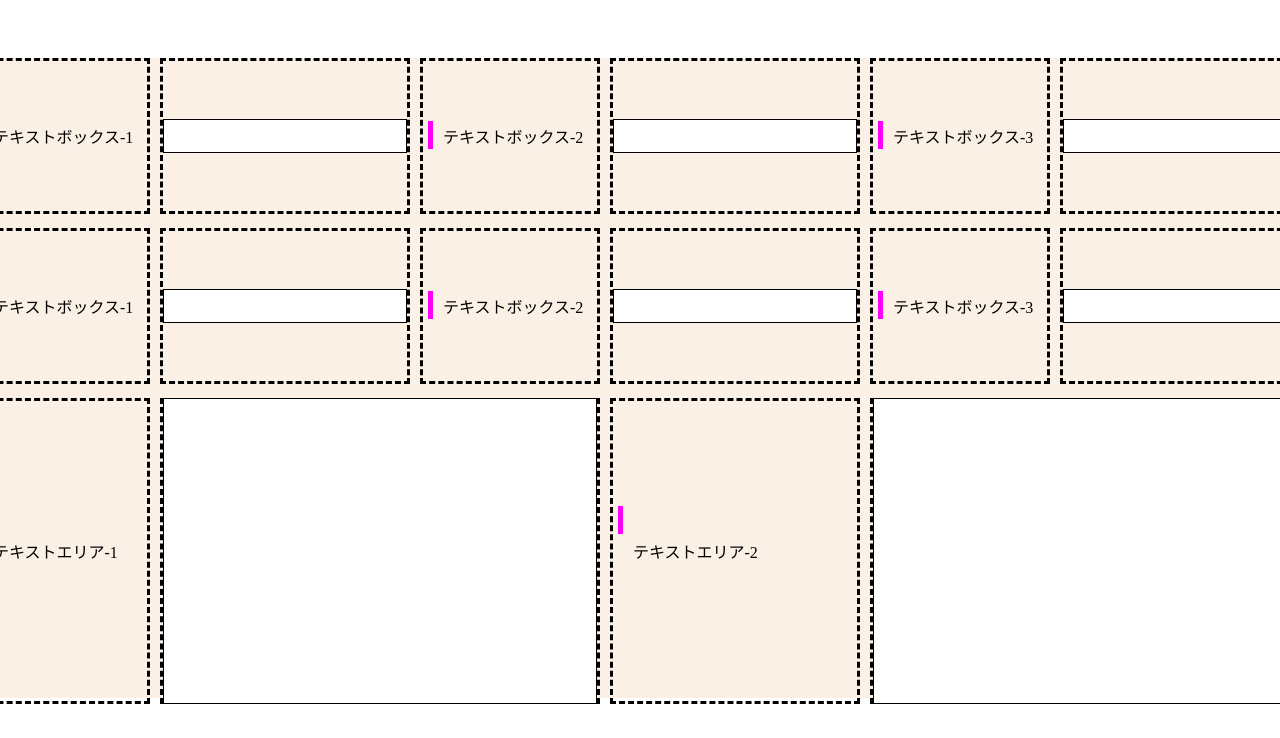
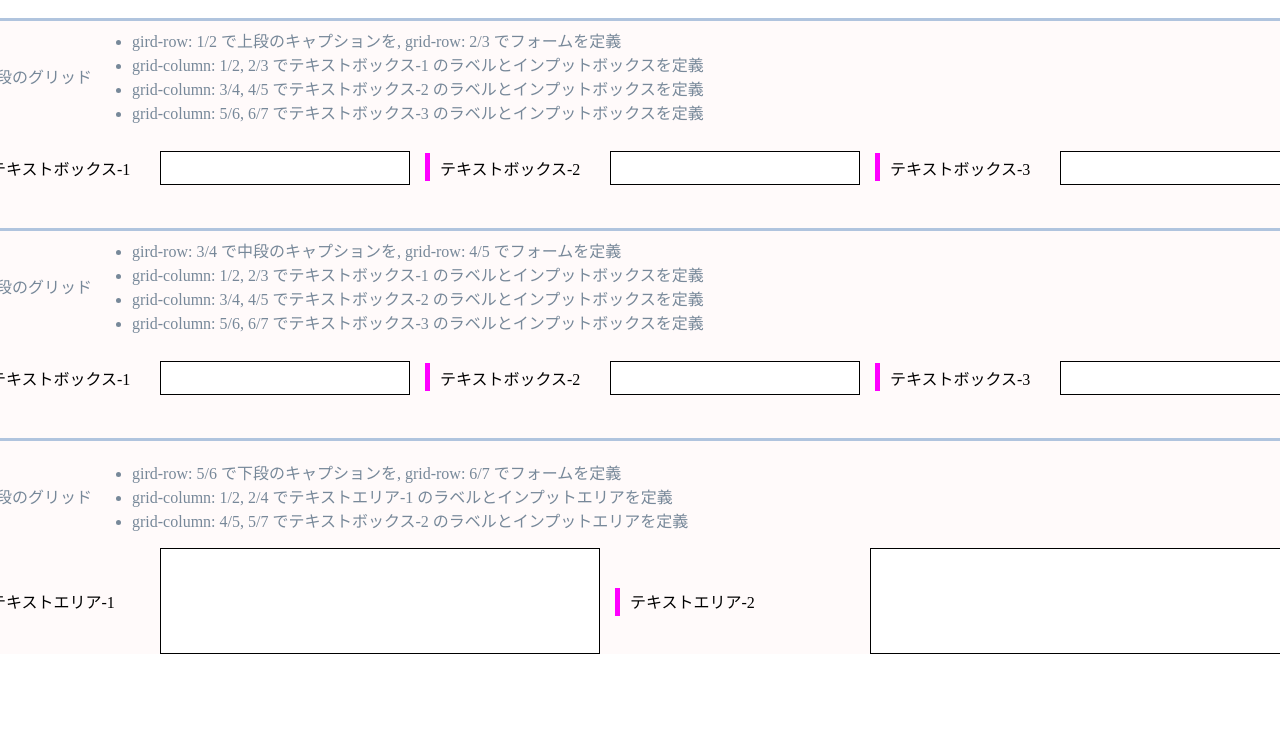
Before and after one commit to ksh-fthr/floatwindow, a website built with Parcel: page work/grid-design/grid-design.html in a window 1280 px wide. Shown: the part 62-800 px from the top of the page. Built offline with nearby package versions, Linux system fonts and the light colour scheme.

Commit message:
Grid デザインについて説明を追加.

```diff
--- a/work/grid-design/css/grid-design.css
+++ b/work/grid-design/css/grid-design.css
@@ -6,8 +6,8 @@ html {
 }
 
 body {
+  body: 100%;
   width: 100%;
-  height: 100%;
   margin: 0px;
   padding: 0px;
 }
@@ -28,7 +28,7 @@ body {
 
 .contents {
   height: calc(100% - 80px);
-  width: inherit;
+  width: 100%;
   margin: 0px;
   padding: 0px;
 
@@ -49,13 +49,13 @@ body {
    */
   display: grid;
   /**
-   * 上端下端を含めて 1,2,3,4 つのラインが引かれる
+   * 上端下端を含めて 1,2,3,4,5,6,7 つのラインが引かれる
    * 各行では上端, 下端を含めて次のように指定する
    * - 上端から 1 行指定: grid-row: 1/2;
    * - 上端 2 行目から 1 行指定: grid-row: 2/3;
-   * - 上端 3 行目から下端まで指定: grid-row: 3/4;
+   * - 上端 N 行目から下端まで指定: grid-row: N/4;
    */
-  grid-template-rows: 150px 150px auto;
+  grid-template-rows: 90px 80px 90px 80px 90px auto;
   /**
    * 左端右端を含めて 1,2,3,4,5,6,7 つのラインが引かれる
    * 各セルでは左端, 右端を含めて次のように指定する
@@ -67,7 +67,7 @@ body {
   grid-row-gap: 20px;
   grid-column-gap: 10px;
 
-  background: #faf0e6;
+  background: #fffafa;
 }
 
 .content-row-top,
@@ -79,23 +79,30 @@ body {
   display: flex;
   align-items: center;
   height: 100%;
-  border: dashed;
 }
 
 /**
  * Grid-上段
  */
+/* 上段: キャプション */
+.content-row-top.row-caption {
+  color: #778899;
+  grid-column: 1/7;
+  grid-row: 1/2;
+  padding: 10px;
+  border-top: solid #b0c4de;
+}
 /* 左-見出し, 見出し前マーク, 入力ボックス */
 .content-row-top.column-left-label {
   grid-column: 1/2;
-  grid-row: 1/2;
+  grid-row: 2/3;
   position: relative;
   padding-left: 20px;
 }
 .content-row-top.column-left-label::before {
   position: absolute;
   display: block;
-  top: 60px;
+  top: 25px;
   left: 5px;
   height: 28px;
   border-left: 5px solid #ff00ff;
@@ -103,19 +110,19 @@ body {
 }
 .content-row-top.column-left-input {
   grid-column: 2/3;
-  grid-row: 1/2;
+  grid-row: 2/3;
 }
 /* 中央-見出し, 見出し前マーク, 入力ボックス */
 .content-row-top.column-middle-label {
   grid-column: 3/4;
-  grid-row: 1/2;
+  grid-row: 2/3;
   position: relative;
   padding-left: 20px;
 }
 .content-row-top.column-middle-label::before {
   position: absolute;
   display: block;
-  top: 60px;
+  top: 25px;
   left: 5px;
   height: 28px;
   border-left: 5px solid #ff00ff;
@@ -123,19 +130,19 @@ body {
 }
 .content-row-top.column-middle-input {
   grid-column: 4/5;
-  grid-row: 1/2;
+  grid-row: 2/3;
 }
 /* 右-見出し, 見出し前マーク, 入力ボックス */
 .content-row-top.column-right-label {
   grid-column: 5/6;
-  grid-row: 1/2;
+  grid-row: 2/3;
   position: relative;
   padding-left: 20px;
 }
 .content-row-top.column-right-label::before {
   position: absolute;
   display: block;
-  top: 60px;
+  top: 25px;
   left: 5px;
   height: 28px;
   border-left: 5px solid #ff00ff;
@@ -143,23 +150,31 @@ body {
 }
 .content-row-top.column-right-input {
   grid-column: 6/7;
-  grid-row: 1/2;
+  grid-row: 2/3;
 }
 
 /**
  * Grid-中段
  */
+/* 中断: キャプション */
+.content-row-middle.row-caption {
+  color: #778899;
+  grid-column: 1/7;
+  grid-row: 3/4;
+  padding: 10px;
+  border-top: solid #b0c4de;
+}
 /* 左-見出し, 見出し前マーク, 入力ボックス */
 .content-row-middle.column-left-label {
   grid-column: 1/2;
-  grid-row: 2/3;
+  grid-row: 4/5;
   position: relative;
   padding-left: 20px;
 }
 .content-row-middle.column-left-label::before {
   position: absolute;
   display: block;
-  top: 60px;
+  top: 25px;
   left: 5px;
   height: 28px;
   border-left: 5px solid #ff00ff;
@@ -167,19 +182,19 @@ body {
 }
 .content-row-middle.column-left-input {
   grid-column: 2/3;
-  grid-row: 2/3;
+  grid-row: 4/5;
 }
 /* 中央-見出し, 見出し前マーク, 入力ボックス */
 .content-row-middle.column-middle-label {
   grid-column: 3/4;
-  grid-row: 2/3;
+  grid-row: 4/5;
   position: relative;
   padding-left: 20px;
 }
 .content-row-middle.column-middle-label::before {
   position: absolute;
   display: block;
-  top: 60px;
+  top: 25px;
   left: 5px;
   height: 28px;
   border-left: 5px solid #ff00ff;
@@ -187,19 +202,19 @@ body {
 }
 .content-row-middle.column-middle-input {
   grid-column: 4/5;
-  grid-row: 2/3;
+  grid-row: 4/5;
 }
 /* 右-見出し, 見出し前マーク, 入力ボックス */
 .content-row-middle.column-right-label {
   grid-column: 5/6;
-  grid-row: 2/3;
+  grid-row: 4/5;
   position: relative;
   padding-left: 20px;
 }
 .content-row-middle.column-right-label::before {
   position: absolute;
   display: block;
-  top: 60px;
+  top: 25px;
   left: 5px;
   height: 28px;
   border-left: 5px solid #ff00ff;
@@ -207,23 +222,31 @@ body {
 }
 .content-row-middle.column-right-input {
   grid-column: 6/7;
-  grid-row: 2/3;
+  grid-row: 4/5;
 }
 
 /**
  * Grid-下段
  */
+/* 中断: キャプション */
+.content-row-bottom.row-caption {
+  color: #778899;
+  grid-column: 1/7;
+  grid-row: 5/6;
+  padding: 10px;
+  border-top: solid #b0c4de;
+}
 /* 左-見出し, 見出し前マーク, 入力エリア */
 .content-row-bottom.column-left-label {
   grid-column: 1/2;
-  grid-row: 3/4;
+  grid-row: 6/7;
   position: relative;
   padding-left: 20px;
 }
 .content-row-bottom.column-left-label::before {
   position: absolute;
   display: block;
-  top: 105px;
+  top: 40px;
   left: 5px;
   height: 28px;
   border-left: 5px solid #ff00ff;
@@ -231,19 +254,19 @@ body {
 }
 .content-row-bottom.column-left-input {
   grid-column: 2/4;
-  grid-row: 3/4;
+  grid-row: 6/7;
 }
 /* 左-見出し, 見出し前マーク, 入力エリア */
 .content-row-bottom.column-right-label {
   grid-column: 4/5;
-  grid-row: 3/4;
+  grid-row: 6/7;
   position: relative;
   padding-left: 20px;
 }
 .content-row-bottom.column-right-label::before {
   position: absolute;
   display: block;
-  top: 105px;
+  top: 40px;
   left: 5px;
   height: 28px;
   border-left: 5px solid #ff00ff;
@@ -251,7 +274,7 @@ body {
 }
 .content-row-bottom.column-right-input {
   grid-column: 5/7;
-  grid-row: 3/4;
+  grid-row: 6/7;
 }
 
 /**
@@ -266,6 +289,6 @@ body {
 .type-textarea {
   resize: none;
   width: 100%;
-  height: inherit;
+  height: 100px;
   border: solid 1px #000000;
 }
--- a/work/grid-design/grid-design.html
+++ b/work/grid-design/grid-design.html
@@ -12,6 +12,15 @@
     <div class="contents">
       <div class="contents-grid">
         <!-- Grid-上段 -->
+        <div class="content-row-top row-caption">
+          <div>上段のグリッド</div>
+          <ul>
+            <li>gird-row: 1/2 で上段のキャプションを, grid-row: 2/3 でフォームを定義</li>
+            <li>grid-column: 1/2, 2/3 でテキストボックス-1 のラベルとインプットボックスを定義</li>
+            <li>grid-column: 3/4, 4/5 でテキストボックス-2 のラベルとインプットボックスを定義</li>
+            <li>grid-column: 5/6, 6/7 でテキストボックス-3 のラベルとインプットボックスを定義</li>
+          </ul>
+        </div>
         <div class="content-row-top column-left-label">テキストボックス-1</div>
         <div class="content-row-top column-left-input"> <input type="text" class="type-input-box" /> </div>
         <div class="content-row-top column-middle-label">テキストボックス-2</div>
@@ -19,6 +28,15 @@
         <div class="content-row-top column-right-label">テキストボックス-3</div>
         <div class="content-row-top column-right-input"> <input type="text" class="type-input-box" /> </div>
         <!-- Grid-中段 -->
+        <div class="content-row-middle row-caption">
+          <div>中段のグリッド</div>
+          <ul>
+            <li>gird-row: 3/4 で中段のキャプションを, grid-row: 4/5 でフォームを定義</li>
+            <li>grid-column: 1/2, 2/3 でテキストボックス-1 のラベルとインプットボックスを定義</li>
+            <li>grid-column: 3/4, 4/5 でテキストボックス-2 のラベルとインプットボックスを定義</li>
+            <li>grid-column: 5/6, 6/7 でテキストボックス-3 のラベルとインプットボックスを定義</li>
+          </ul>
+        </div>
         <div class="content-row-middle column-left-label">テキストボックス-1</div>
         <div class="content-row-middle column-left-input"> <input type="text" class="type-input-box" /> </div>
         <div class="content-row-middle column-middle-label">テキストボックス-2</div>
@@ -26,6 +44,14 @@
         <div class="content-row-middle column-right-label">テキストボックス-3</div>
         <div class="content-row-middle column-right-input"> <input type="text" class="type-input-box" /> </div>
         <!-- Grid-下段 -->
+        <div class="content-row-bottom row-caption">
+          <div>下段のグリッド</div>
+          <ul>
+            <li>gird-row: 5/6 で下段のキャプションを, grid-row: 6/7 でフォームを定義</li>
+            <li>grid-column: 1/2, 2/4 でテキストエリア-1 のラベルとインプットエリアを定義</li>
+            <li>grid-column: 4/5, 5/7 でテキストボックス-2 のラベルとインプットエリアを定義</li>
+          </ul>
+        </div>
         <div class="content-row-bottom column-left-label">テキストエリア-1</div>
         <div class="content-row-bottom column-left-input"> <textarea class="type-textarea"></textarea> </div>
         <div class="content-row-bottom column-right-label">テキストエリア-2</div>
```
